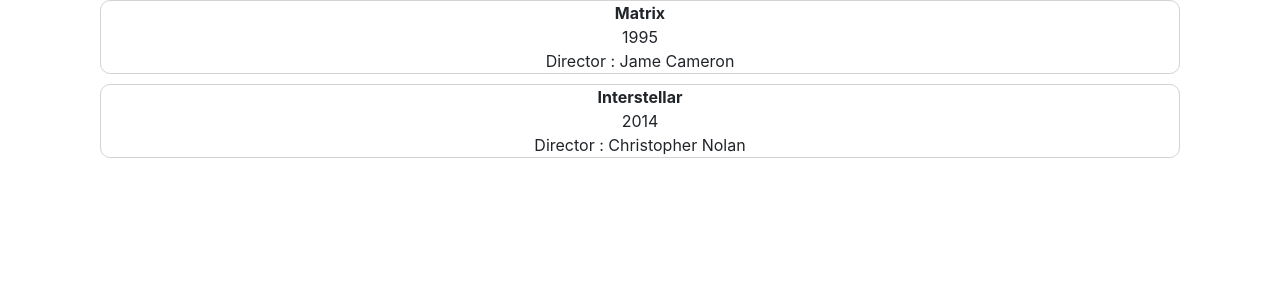
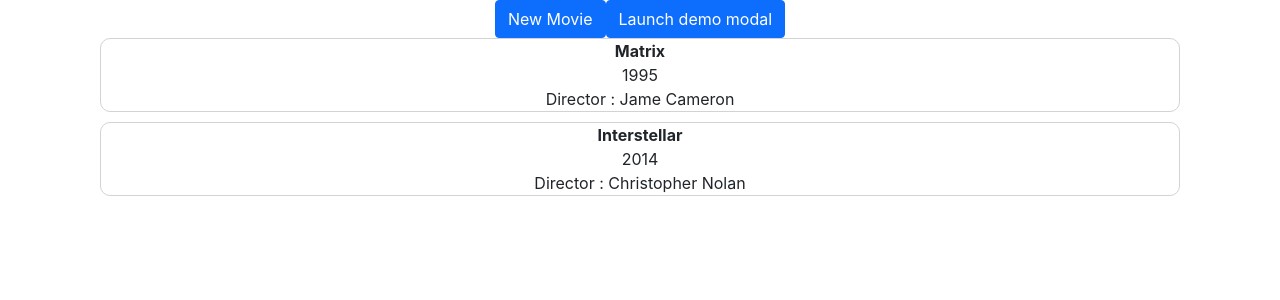
Before and after one commit to hninhnin0929/React_Redux_Testing, a React (Create React App) app: page / in a window 1280 px wide. Shown: the top 300 px of the page. Built offline with nearby package versions, Linux system fonts and the light colour scheme.

Commit message:
movie example

```diff
--- a/src/features/movie/MovieList.tsx
+++ b/src/features/movie/MovieList.tsx
@@ -1,16 +1,53 @@
-import { useState } from "react";
+import React,{ useState } from "react";
 import { useAppSelector, useAppDispatch } from "../../app/hooks";
 import MovieUi from "./MovieUi";
+import Button from 'react-bootstrap/Button';
+import Modal from 'react-bootstrap/Modal';
+
 
 import {
     selectMovie
 } from './movieSlice';
+
+function NewMovieDialog() {
+    const [show, setShow] = useState(false);
+
+    const handleClose = () => setShow(false);
+    const handleShow = () => setShow(true);
+
+    return (
+      <>
+        <Button variant="primary" onClick={handleShow}>
+          Launch demo modal
+        </Button>
+
+        <Modal show={show} onHide={handleClose} animation={false}>
+          <Modal.Header closeButton>
+            <Modal.Title>Modal heading</Modal.Title>
+          </Modal.Header>
+          <Modal.Body>Woohoo, you're reading this text in a modal!</Modal.Body>
+          <Modal.Footer>
+            <Button variant="secondary" onClick={handleClose}>
+              Close
+            </Button>
+            <Button variant="primary" onClick={handleClose}>
+              Save Changes
+            </Button>
+          </Modal.Footer>
+        </Modal>
+      </>
+    );
+  }
+
+
 
 export default function MovieList(){
     const movies = useAppSelector(selectMovie);
     return (
         <div>
             {/* Movie List {movies.length} */}
+            <button type="button" className="btn btn-primary">New Movie</button>
+            <NewMovieDialog/>
             {movies.map(movie=>
                <MovieUi
                key={movie.id}
--- a/src/features/movie/movieSlice.ts
+++ b/src/features/movie/movieSlice.ts
@@ -1,5 +1,4 @@
 import { createAsyncThunk, createSlice, PayloadAction } from "@reduxjs/toolkit"
-import exp from "constants"
 import { RootState } from "../../app/store"
 
 export interface Director{
```
